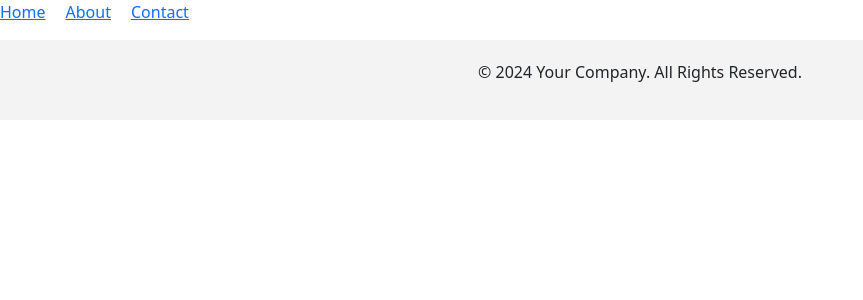
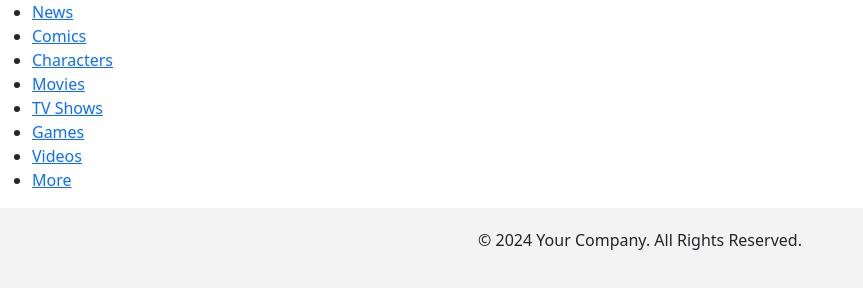
Before and after one commit to Timmeahj/marvel-comics, a Next.js app: page / in a window 1280 px wide. Shown: the top 300 px of the page, without its empty margins (0-863 px from the left). Built offline with nearby package versions, Linux system fonts and the light colour scheme.

Commit message:
add BEM structure for components as well

```diff
--- a/components/Header.tsx
+++ /dev/null
@@ -1,30 +0,0 @@
-import React from 'react';
-import Link from 'next/link';
-
-const Header: React.FC = () => {
-  return (
-    <header>
-      <nav>
-        <ul style={{ listStyle: 'none', padding: 0, display: 'flex' }}>
-          <li style={{ marginRight: '20px' }}>
-            <Link href="/">
-              Home
-            </Link>
-          </li>
-          <li style={{ marginRight: '20px' }}>
-            <Link href="/about">
-              About
-            </Link>
-          </li>
-          <li>
-            <Link href="/contact">
-              Contact
-            </Link>
-          </li>
-        </ul>
-      </nav>
-    </header>
-  );
-};
-
-export default Header;
--- /dev/null
+++ b/components/atoms/HeaderLink.tsx
@@ -0,0 +1,17 @@
+import React from 'react';
+import Link from 'next/link';
+
+interface HeaderLinkProps {
+  href: string;
+  text: string;
+}
+
+const HeaderLink: React.FC<HeaderLinkProps> = ({ href, text }) => {
+  return (
+    <Link href={href}>
+      {text}
+    </Link>
+  );
+};
+
+export default HeaderLink;
--- /dev/null
+++ b/components/molecules/Navbar.tsx
@@ -0,0 +1,37 @@
+import React from 'react';
+import HeaderLink from '../atoms/HeaderLink';
+
+const Navbar: React.FC = () => {
+  return (
+      <nav>
+        <ul>
+          <li>
+            <HeaderLink href="/" text="News" />
+          </li>
+          <li>
+            <HeaderLink href="/" text="Comics" />
+          </li>
+          <li>
+            <HeaderLink href="/" text="Characters" />
+          </li>
+          <li>
+            <HeaderLink href="/" text="Movies" />
+          </li>
+          <li>
+            <HeaderLink href="/" text="TV Shows" />
+          </li>
+          <li>
+            <HeaderLink href="/" text="Games" />
+          </li>
+          <li>
+            <HeaderLink href="/" text="Videos" />
+          </li>
+          <li>
+            <HeaderLink href="/" text="More" />
+          </li>
+        </ul>
+      </nav>
+  );
+};
+
+export default Navbar;
--- /dev/null
+++ b/components/organisms/Header.tsx
@@ -0,0 +1,13 @@
+import React from 'react';
+import Link from 'next/link';
+import Navbar from '../molecules/Navbar';
+
+const Header: React.FC = () => {
+  return (
+    <header>
+      <Navbar />
+    </header>
+  );
+};
+
+export default Header;
--- a/src/app/page.tsx
+++ b/src/app/page.tsx
@@ -1,6 +1,6 @@
 import Image from "next/image";
-import Header from '../../components/Header';
-import Footer from '../../components/Footer';
+import Header from '../../components/organisms/Header';
+import Footer from '../../components/organisms/Footer';
 import 'bootstrap/dist/css/bootstrap.min.css';
 
 export default function Home() {
```
Also changed, not shown: components/organisms/Footer.tsx (renamed from components/Footer.tsx), styles/molecules/navbar.scss (added), styles/organisms/header.scss (added).
